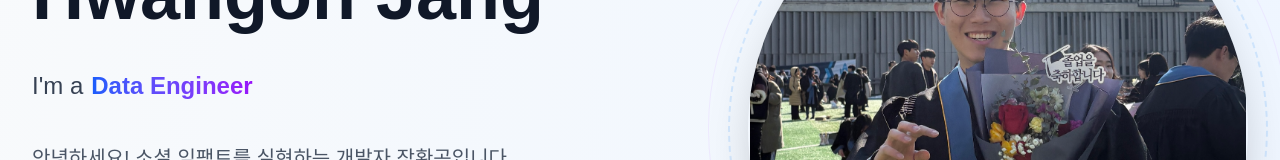
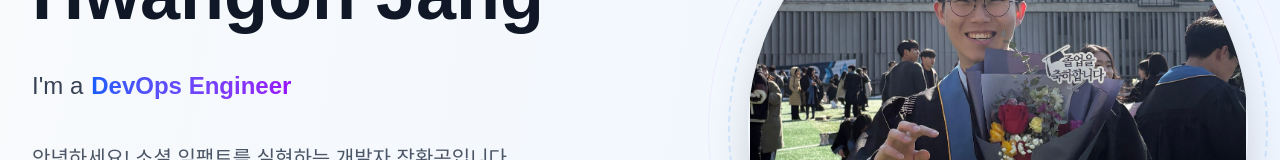
Before and after one commit to HwanGonJang/gon-portfolio, a Next.js app: page / in a window 1280 px wide. Shown: the part 311-471 px from the top of the page. Built offline with nearby package versions, Linux system fonts and the light colour scheme.

Commit message:
fix: sequence of role

```diff
--- a/src/components/sections/Home.tsx
+++ b/src/components/sections/Home.tsx
@@ -37,7 +37,7 @@ const Home = ({ language }: HomeProps) => {
           빅데이터와 클라우드 기술을 통해 세상을 더 나은 방향으로 만들어가고 싶습니다.
         </>
       ),
-      roles: ["Backend Developer", "Cloud Engineer", "Data Engineer", "DevOps Engineer"]
+      roles: ["Data Engineer", "Cloud Engineer", "DevOps Engineer", "Backend Developer"]
     },
     en: {
       greeting: "Walk to Work!",
```
